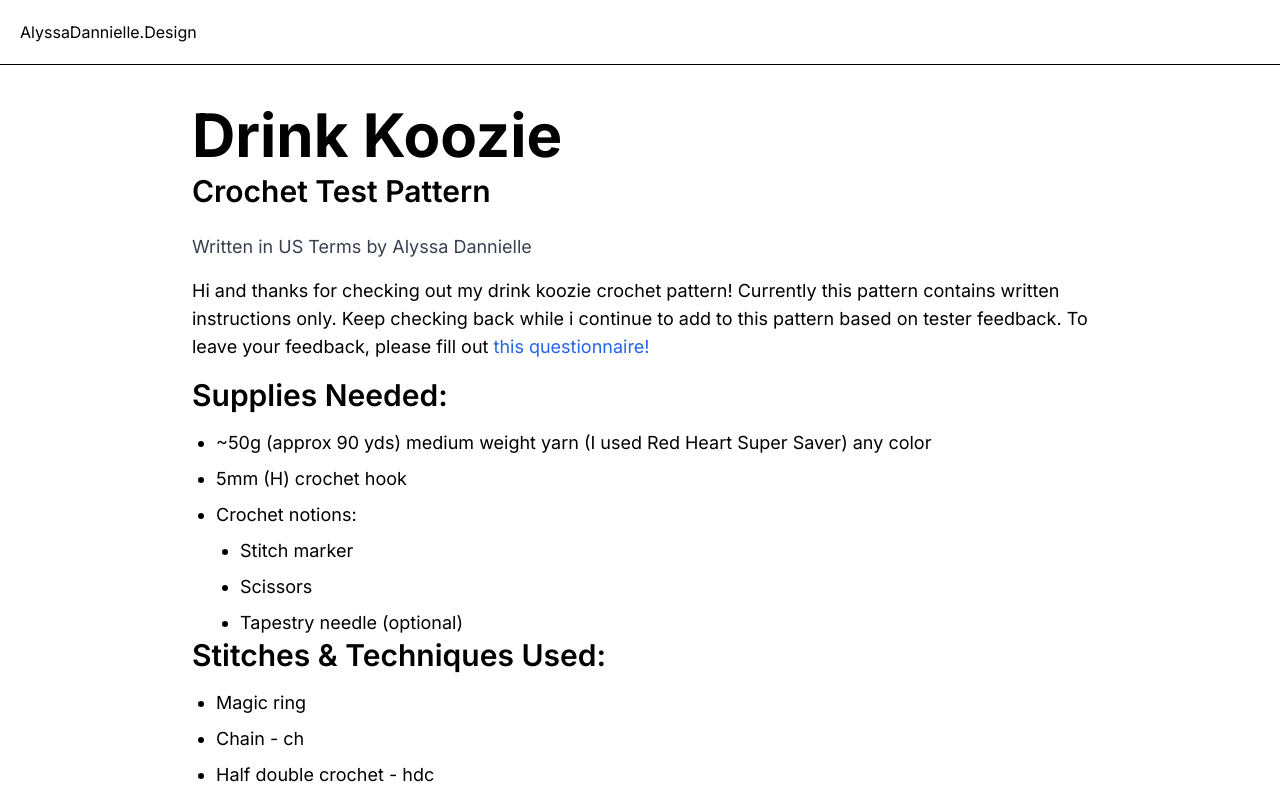
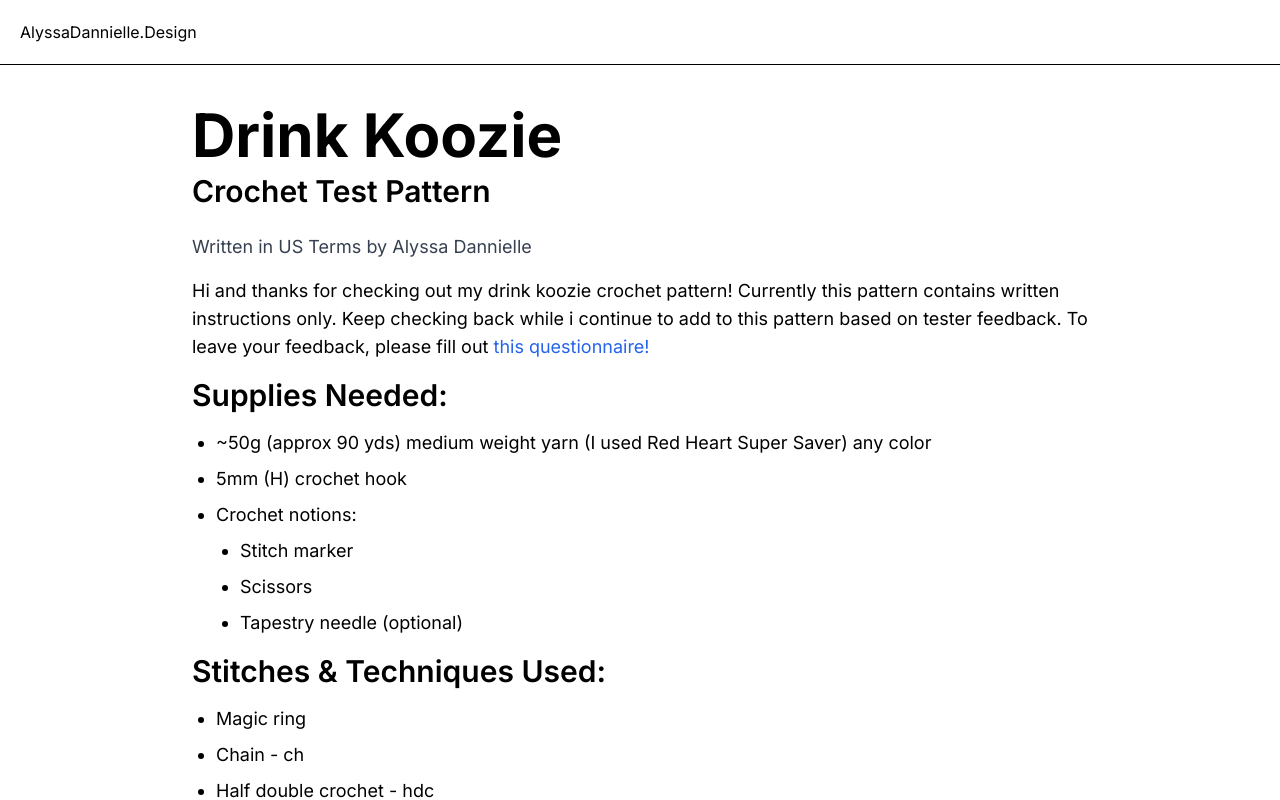
Before and after one commit to alyssa-dannielle/alyssa-dannielle-designs, a Next.js app: page /patterns/drink-koozie in a window 1280 px wide. Shown: the top 800 px of the page. Built offline with nearby package versions, Linux system fonts and the light colour scheme.

Commit message:
ADD top margin to section heading

```diff
--- a/app/patterns/pattern.module.css
+++ b/app/patterns/pattern.module.css
@@ -22,7 +22,7 @@
   }
 
   .patternSectionHeading {
-    @apply text-xl sm:text-2xl md:text-3xl font-semibold mb-4;
+    @apply text-xl sm:text-2xl md:text-3xl font-semibold mt-4 mb-4;
   }
 
   .patternSubsectionHeading {
```
